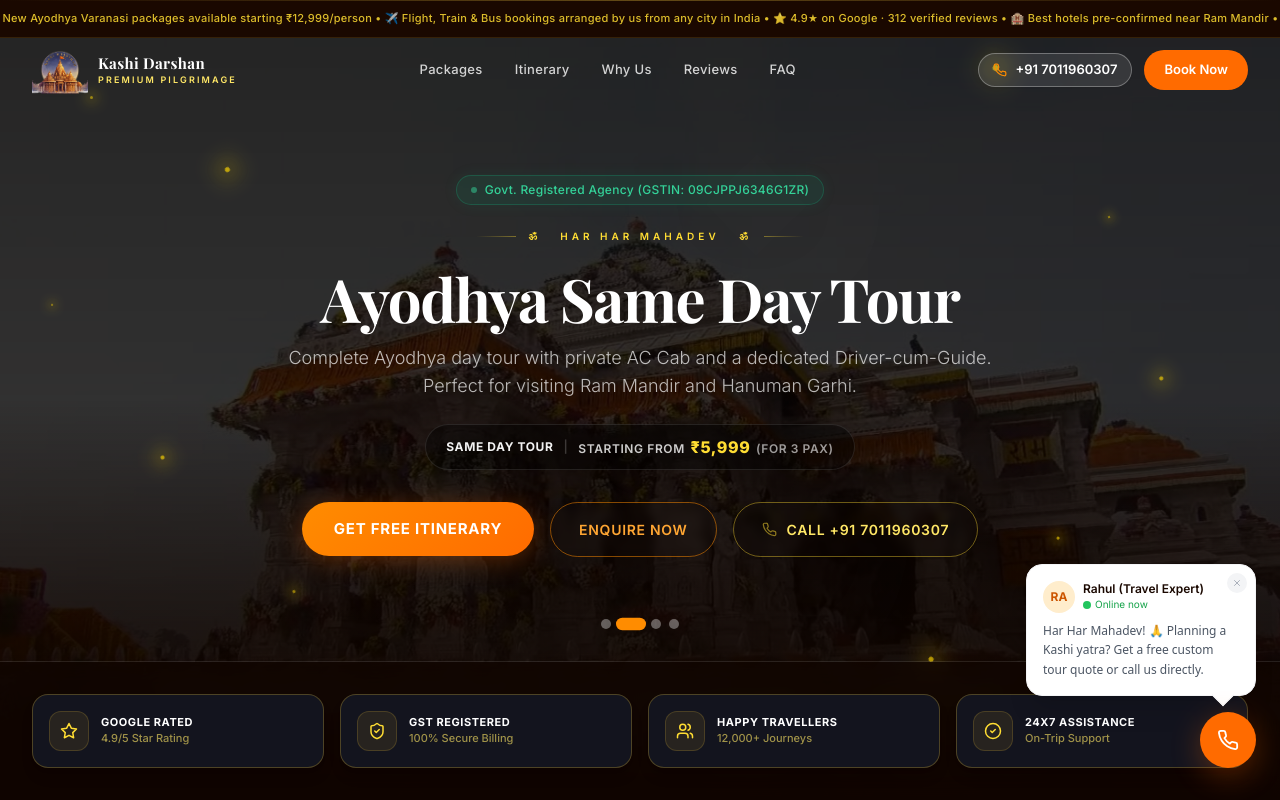
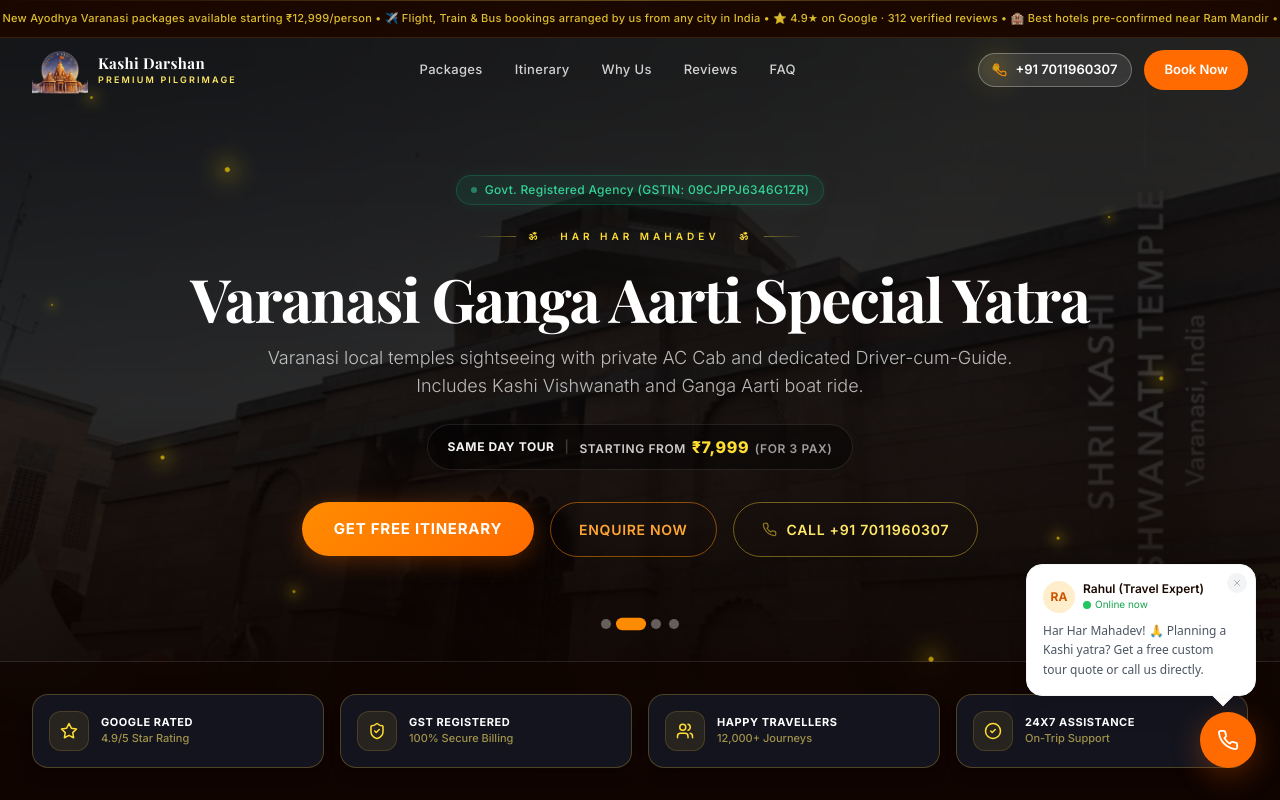
Before and after one commit to ayodhyadharsha-max/kashidarshan, a Next.js app: page / in a window 1280 px wide. Shown: the top 800 px of the page. Built offline with nearby package versions, Linux system fonts and the light colour scheme.

Commit message:
Update Dev Diwali Special package photo to aerial Dev Deepawali ghats and place as primary slide in Hero section

```diff
--- a/components/Hero.tsx
+++ b/components/Hero.tsx
@@ -21,13 +21,22 @@
 
 const slides = [
   {
+    id: "ayodhya-varanasi",
+    name: "Dev Diwali Special Kashi Yatra",
+    duration: "3 NIGHTS / 4 DAYS",
+    price: "12,999",
+    priceSuffix: " / Person",
+    description: "Dev Deepawali 84 Ghats grand illumination, private boat Aarti, Kashi Vishwanath VIP Darshan & Ayodhya Ram Lalla Yatra.",
+    image: "/destinations/dev-diwali-aerial-ghats.jpg",
+  },
+  {
     id: "varanasi-same-day",
     name: "Varanasi Ganga Aarti Special Yatra",
     duration: "SAME DAY TOUR",
     price: "7,999",
     priceSuffix: " (For 3 Pax)",
     description: "Varanasi local temples sightseeing with private AC Cab and dedicated Driver-cum-Guide. Includes Kashi Vishwanath and Ganga Aarti boat ride.",
-    image: "/destinations/ganga-aarti-varanasi.jpg",
+    image: "/destinations/kashi-vishwanath-gate.jpg",
   },
   {
     id: "ayodhya-same-day",
@@ -39,22 +48,13 @@
     image: "/destinations/ram-mandir-ayodhya.png",
   },
   {
-    id: "varanasi-ayodhya-2n3d",
-    name: "Varanasi Ayodhya Yatra",
-    duration: "2 NIGHTS / 3 DAYS",
-    price: "6,999",
-    priceSuffix: " / Person",
-    description: "Fast-track joint yatra covering Kashi Vishwanath, Dashashwamedh Aarti, and Ayodhya Ram Lalla VIP Darshan.",
-    image: "/destinations/ram-mandir-ayodhya.png",
-  },
-  {
     id: "ayodhya-prayagraj-varanasi",
     name: "Ayodhya · Prayagraj · Varanasi",
     duration: "4 NIGHTS / 5 DAYS",
     price: "15,999",
     priceSuffix: " / Person",
     description: "The complete tirthdham circuit covering Triveni Sangam Prayagraj, Ayodhya Ram Mandir & Kashi Vishwanath Temple.",
-    image: "/destinations/triveni-sangam-prayagraj.jpg",
+    image: "/destinations/prayagraj-sangam-boat.jpg",
   }
 ];
 
--- a/components/Packages.tsx
+++ b/components/Packages.tsx
@@ -177,7 +177,7 @@
     cities: ["Ayodhya", "Varanasi"],
     price: 25998,
     originalPrice: 35998,
-    image: "/destinations/dev-diwali-fireworks-cruise.jpg",
+    image: "/destinations/dev-diwali-aerial-ghats.jpg",
     popular: true,
     featured: false,
     ctaText: "Get Full Itinerary",
--- a/data/siteConfig.ts
+++ b/data/siteConfig.ts
@@ -287,7 +287,7 @@
     name: "Dev Diwali Special Kashi Yatra",
     subtitle: "3N/4D Kashi Dev Diwali Ghat Lighting, Boat Aarti & Ayodhya Yatra",
     price: 25998,
-    image: "/destinations/dev-diwali-fireworks-cruise.jpg",
+    image: "/destinations/dev-diwali-aerial-ghats.jpg",
   },
   {
     id: "ayodhya-prayagraj-varanasi",
```
Also changed, not shown: public/destinations/dev-diwali-aerial-ghats.jpg (added).
